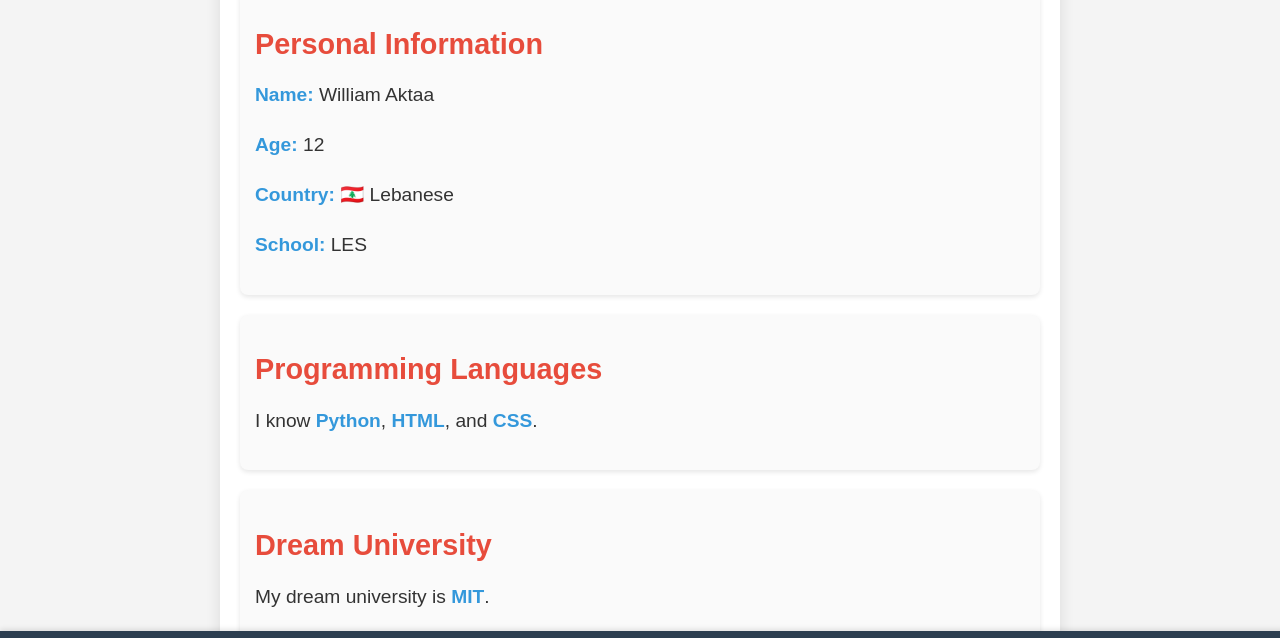
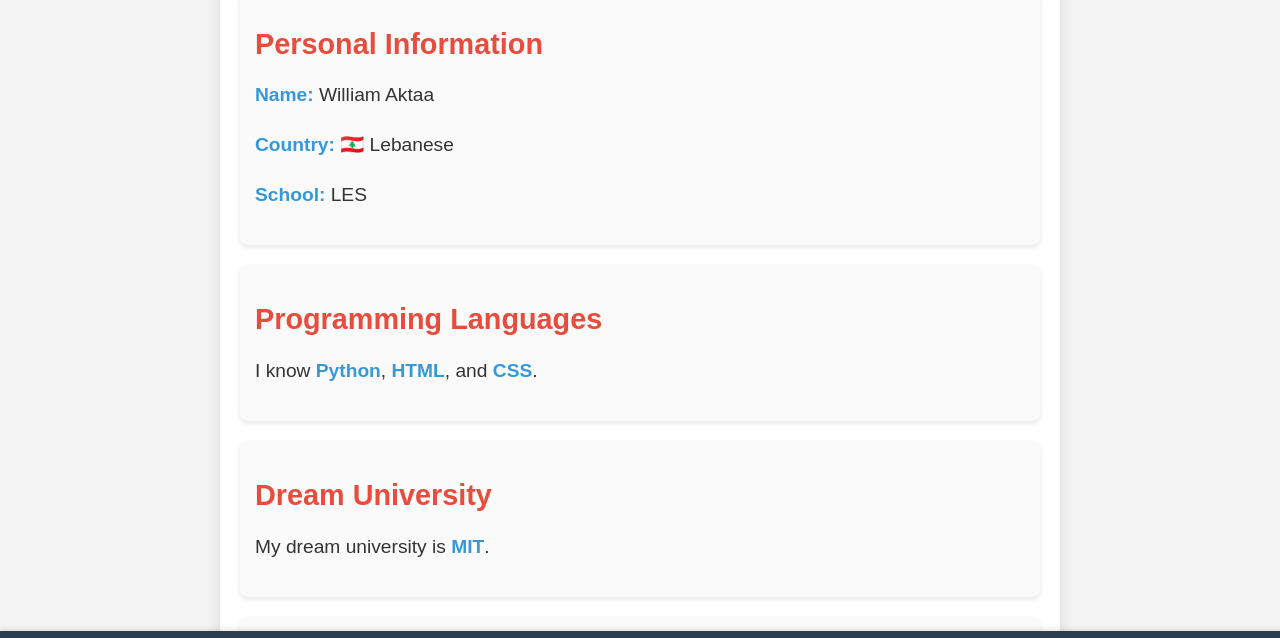
Before and after one commit to LES-news/About-Me, a plain HTML site: page index.html in a window 1280 px wide. Shown: the part 133-771 px from the top of the page. Drawn offline with Linux system fonts and the light colour scheme.

Commit message:
Update index.html

```diff
--- a/index.html
+++ b/index.html
@@ -91,7 +91,6 @@
         <div class="section">
             <h2>Personal Information</h2>
             <p class="info"><span>Name:</span> William Aktaa</p>
-            <p class="info"><span>Age:</span> 12</p>
             <p class="info"><span>Country:</span> 🇱🇧 Lebanese</p>
             <p class="info"><span>School:</span> LES</p>
         </div>
```
